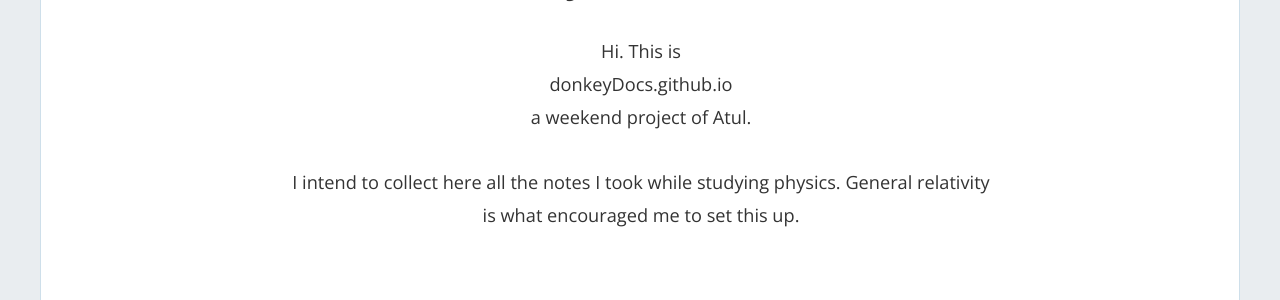
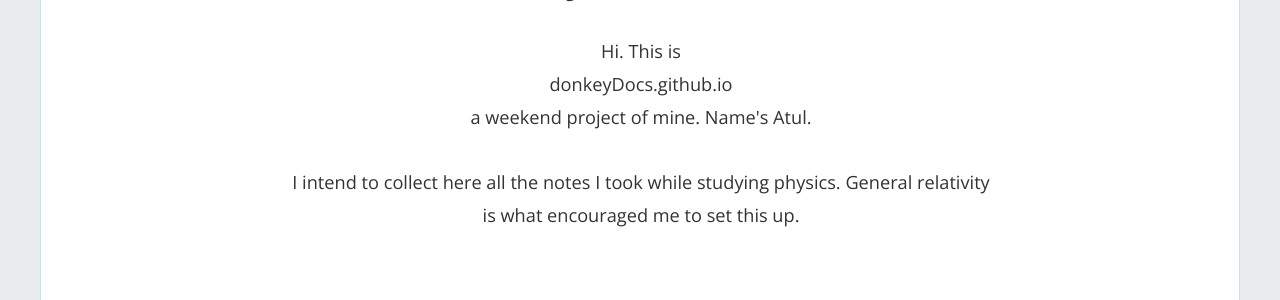
Before and after one commit to donkeyDocs/donkeyDocs.github.io, a Jekyll site: the page built from index.html, in a window 1280 px wide and 900 px high. Shown: the part 214-514 px from the top of the window. Built offline with Jekyll 4.4.1, drawn with Linux system fonts in a browser that asks for light colours; nearby versions of some CDN libraries; the list of posts is cut into pages by our own code.

Commit message:
/ ‘_config.yml’

```diff
--- a/_config.yml
+++ b/_config.yml
@@ -15,7 +15,7 @@
 # in the templates via {{ site.myvariable }}.
 title: "Donkey Documents"
 email: 'atul.singh.arora@gmail.com'
-description: "Hi. This is <br/> donkeyDocs.github.io <br/> a weekend project of Atul. <br/> <br/> I intend to collect here all the notes I took while studying physics. General relativity is what encouraged me to set this up."
+description: "Hi. This is <br/> donkeyDocs.github.io <br/> a weekend project of mine. Name's Atul. <br/> <br/> I intend to collect here all the notes I took while studying physics. General relativity is what encouraged me to set this up."
 baseurl: "" # the subpath of your site, e.g. /blog
 url: "http://atulsingharora.github.io/" # the base hostname & protocol for your site, e.g. http://example.com
 twitter_username: ''
```
